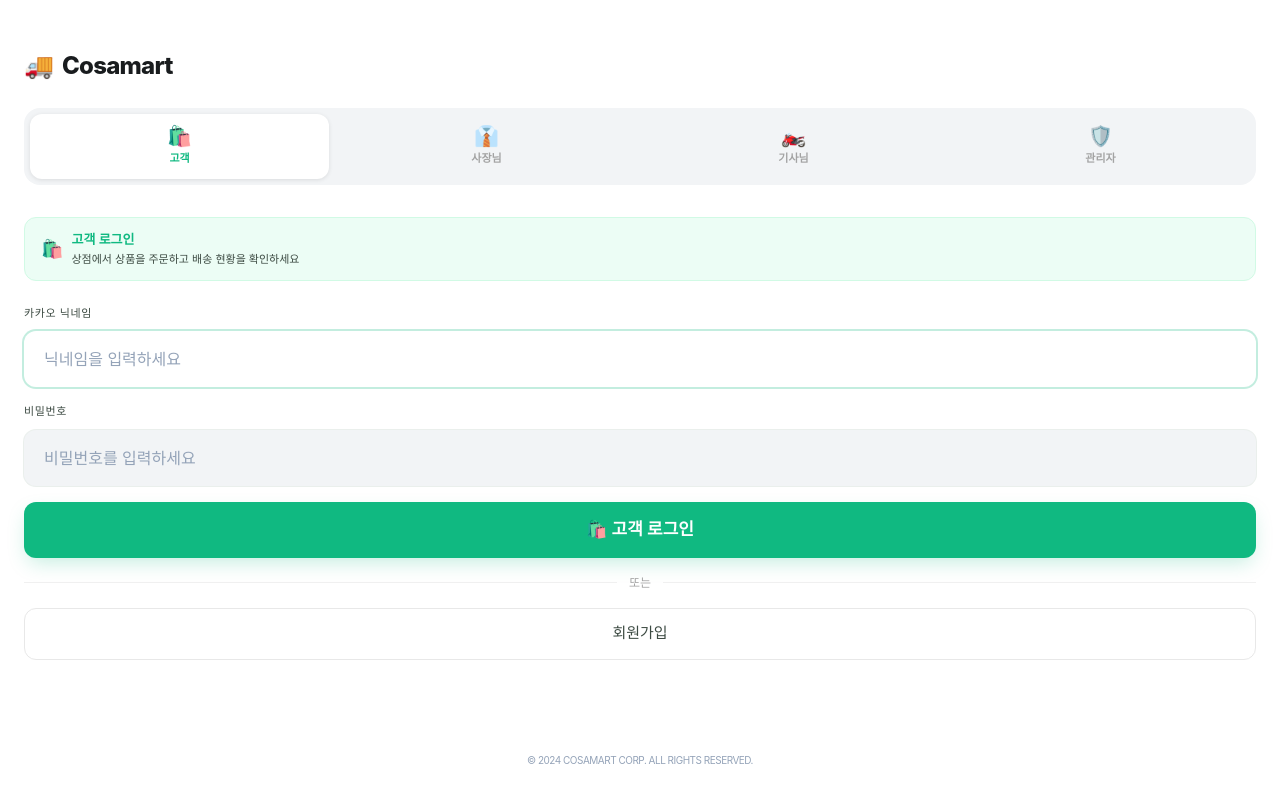
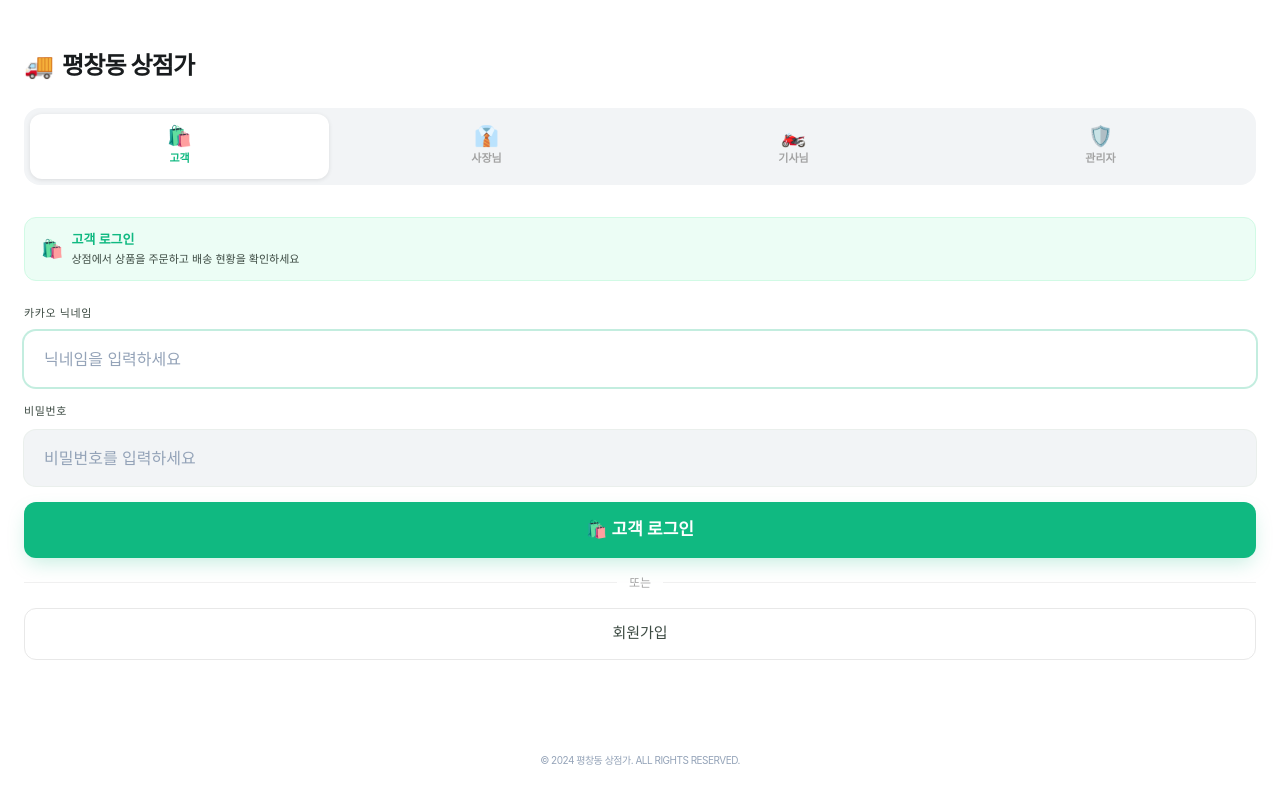
Before and after one commit to senshoo-coder/kosamart, a Next.js app: page /login in a window 1280 px wide. Built offline with nearby package versions, Linux system fonts and the light colour scheme; a web font is replaced by a local one.

Commit message:
fix: 브랜드명 Cosamart → 평창동 상점가로 변경

```diff
--- a/app/(auth)/login/page.tsx
+++ b/app/(auth)/login/page.tsx
@@ -75,7 +75,7 @@
       {/* 상단 로고 */}
       <div className="flex items-center gap-2 px-6 pt-12 pb-6">
         <span className="text-2xl">🚚</span>
-        <span className="font-extrabold text-[24px] text-[#191c1e] tracking-[-0.75px]">Cosamart</span>
+        <span className="font-extrabold text-[24px] text-[#191c1e] tracking-[-0.75px]">평창동 상점가</span>
       </div>
 
       {/* 역할 전환 탭 */}
@@ -208,7 +208,7 @@
       {/* 푸터 */}
       <div className="px-6 py-8 text-center">
         <p className="text-[10px] text-[#94a3b8] tracking-[-0.5px]">
-          © 2024 COSAMART CORP. ALL RIGHTS RESERVED.
+          © 2024 평창동 상점가. ALL RIGHTS RESERVED.
         </p>
       </div>
     </main>
--- a/app/(customer)/market/page.tsx
+++ b/app/(customer)/market/page.tsx
@@ -57,7 +57,7 @@
       >
         <div className="flex items-center gap-2">
           <span className="text-lg">🚚</span>
-          <span className="font-bold text-[20px] text-[#10b981] tracking-[-1px]">COSAMART</span>
+          <span className="font-bold text-[20px] text-[#10b981] tracking-[-1px]">평창동 상점가</span>
         </div>
         <div className="flex items-center gap-4 text-[#1a1c1c] text-[18px]">
           <button>🔔</button>
```
